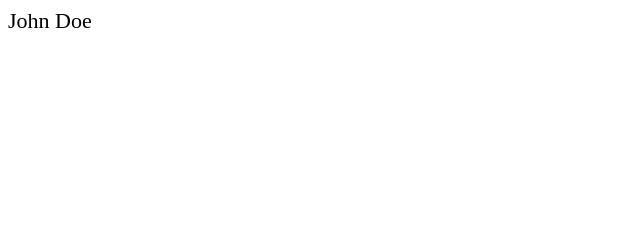
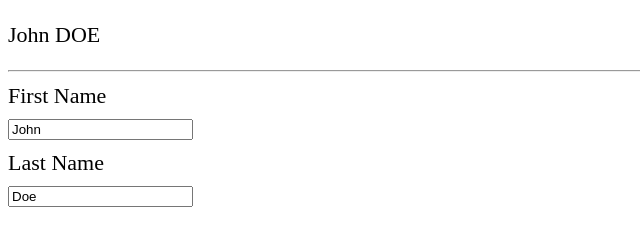
Before and after one commit to axzed/vue-course, a plain HTML site: page 02-Vue Fundamentals/section-2-1/index.html in a window 1280 px wide. Shown: the whole page, without its empty margins (0-640 px from the left). Drawn offline with nearby package versions, Linux system fonts and the light colour scheme.

Commit message:
data binding

```diff
--- a/02-Vue Fundamentals/section-2-1/app.js
+++ b/02-Vue Fundamentals/section-2-1/app.js
@@ -1,8 +1,26 @@
-Vue.createApp({
+const vm = Vue.createApp({
   data() {
     return {
       firstName: 'John',
       lastName: 'Doe'
     }
+  },
+  methods: {
+    fullName() {
+      return `${this.firstName} ${this.lastName.toUpperCase()}`;
+    }
   }
 }).mount('#app');
+
+// setTimeout(() => {
+//   vm.firstName = 'xue';
+// }, 2000)
+
+// Vue.createApp({
+//   data() {
+//     return {
+//       firstName: 'xue',
+//       lastName: 'wenchao'
+//     }
+//   }
+// }).mount('#app2');
--- a/02-Vue Fundamentals/section-2-1/index.html
+++ b/02-Vue Fundamentals/section-2-1/index.html
@@ -5,12 +5,24 @@
     <link rel="stylesheet" type="text/css" href="main.css" />
   </head>
   <body>
-  <div id="app">
+    <div id="app" v-cloak>
 <!--      <p>Hey! This is Vue First Course</p>-->
 <!--      {{ 2 + 2 }}-->
-      {{ firstName }}
-      {{ lastName }}
+<!--      {{ firstName }}-->
+<!--      {{ lastName }}-->
+      <p>{{ fullName() }}</p>
+      <hr>
+
+      <label>First Name</label>
+      <input type="text" v-model="firstName"/>
+
+      <label>Last Name</label>
+      <input type="text" v-model="lastName"/>
     </div>
+<!--    <div id="app2">-->
+<!--      {{ firstName }}-->
+<!--      {{ lastName }}-->
+<!--    </div>-->
 
     <script src="https://unpkg.com/vue@3"></script>
     <script src="app.js"></script>
--- a/02-Vue Fundamentals/section-2-1/main.css
+++ b/02-Vue Fundamentals/section-2-1/main.css
@@ -6,3 +6,7 @@ input[type="text"] {
   margin: 10px 0;
   display: block;
 }
+
+[v-cloak] {
+  display: none;
+}
```
